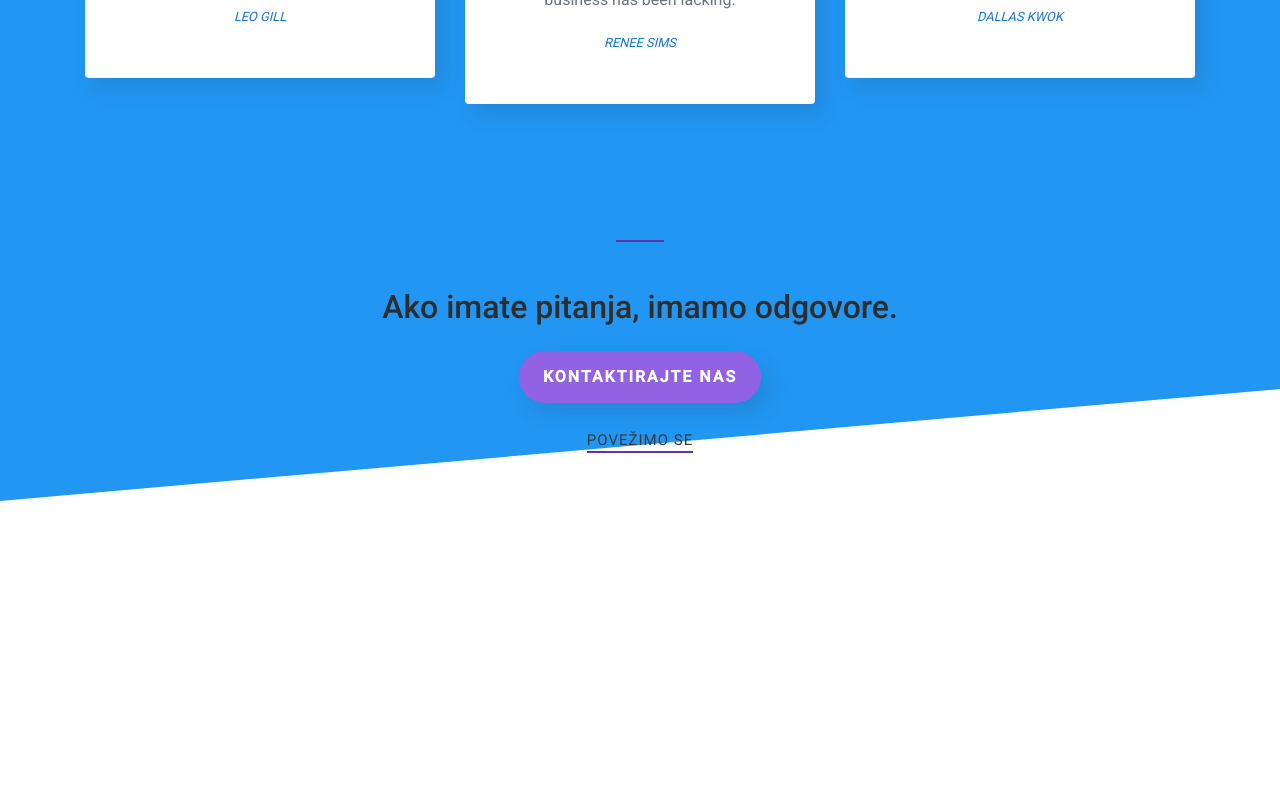
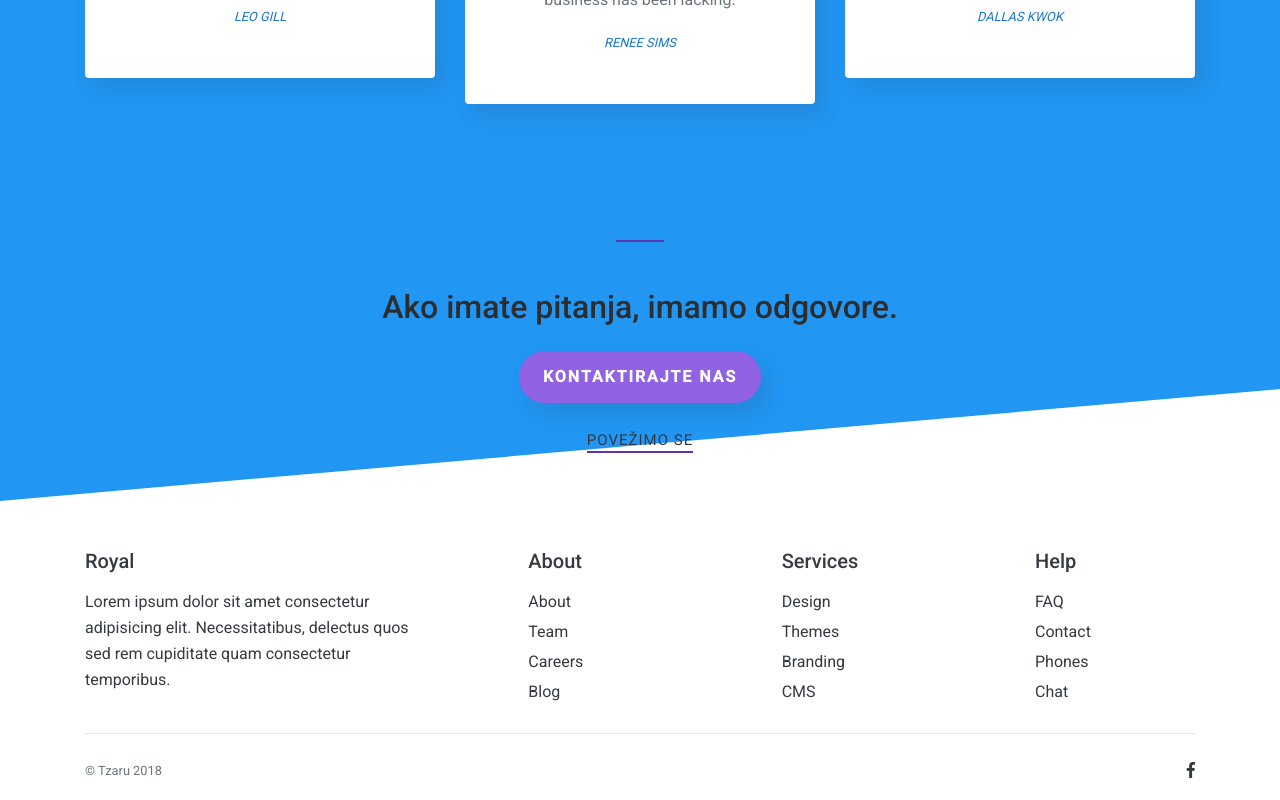
Before and after one commit to VladTzaru/Royal, a Vue app: page / in a window 1280 px wide. Shown: the part 2734-3534 px from the top of the page. Before the commit the page ends 3235 px from the top, so only its background shows below. Built offline with nearby package versions, Linux system fonts and the light colour scheme.

Commit message:
add footer

```diff
--- a/src/App.vue
+++ b/src/App.vue
@@ -2,14 +2,17 @@
   <div id="app">
     <MainNavigation/>
     <router-view></router-view>
+    <Footer/>
   </div>
 </template>
 
 <script>
 import MainNavigation from '@/components/base/MainNavigation.vue';
+import Footer from '@/components/base/Footer.vue';
 export default {
   components: {
-    MainNavigation
+    MainNavigation,
+    Footer
   }
 }
 </script>
--- a/src/components/Base/Footer.vue
+++ b/src/components/Base/Footer.vue
@@ -0,0 +1,56 @@
+<template>
+    <footer class="site-footer mt-5">
+        <div class="container">
+            <div class="row justify-content-md-between">
+                <div class="col-sm-12 col-md-4 mb-4">
+                    <h3 class="h5 mb-3">Royal</h3>
+                    <p>Lorem ipsum dolor sit amet consectetur adipisicing elit. Necessitatibus, delectus quos sed rem cupiditate quam consectetur temporibus.</p>
+                </div>
+                <div class="col-4 col-md-2 mb-4">
+                    <h3 class="h5 mb-3">About</h3>
+                    <ul class="nav flex-column">
+                        <li class="mb-1"><a href="#">About</a></li>
+                        <li class="mb-1"><a href="#">Team</a></li>
+                        <li class="mb-1"><a href="#">Careers</a></li>
+                        <li class="mb-1"><a href="#">Blog</a></li>
+                    </ul>
+                </div>
+                <div class="col-4 col-md-2 mb-4">
+                    <h3 class="h5 mb-3">Services</h3>
+                    <ul class="nav flex-column">
+                        <li class="mb-1"><a href="#">Design</a></li>
+                        <li class="mb-1"><a href="#">Themes</a></li>
+                        <li class="mb-1"><a href="#">Branding</a></li>
+                        <li class="mb-1"><a href="#">CMS</a></li>
+                    </ul>
+                </div>
+                <div class="col-4 col-md-2 mb-4">
+                    <h3 class="h5 mb-3">Help</h3>
+                    <ul class="nav flex-column">
+                        <li class="mb-1"><a href="#">FAQ</a></li>
+                        <li class="mb-1"><a href="#">Contact</a></li>
+                        <li class="mb-1"><a href="#">Phones</a></li>
+                        <li class="mb-1"><a href="#">Chat</a></li>
+                    </ul>
+                </div>
+            </div>
+
+            <hr class="m-0">
+
+            <div class="d-flex flex-column flex-sm-row justify-content-sm-between align-items-center mt-4">
+                <p class="small text-muted">&copy; Tzaru 2018</p>
+                <ul class="list-inline">
+                    <li class="list-inline-item">
+                        <a href="#"><i class="fab fa-facebook-f"></i></a>
+                    </li>
+                </ul>
+            </div>
+        </div>
+    </footer>
+</template>
+
+<script>
+export default {
+    name: 'Footer'
+}
+</script>
```
